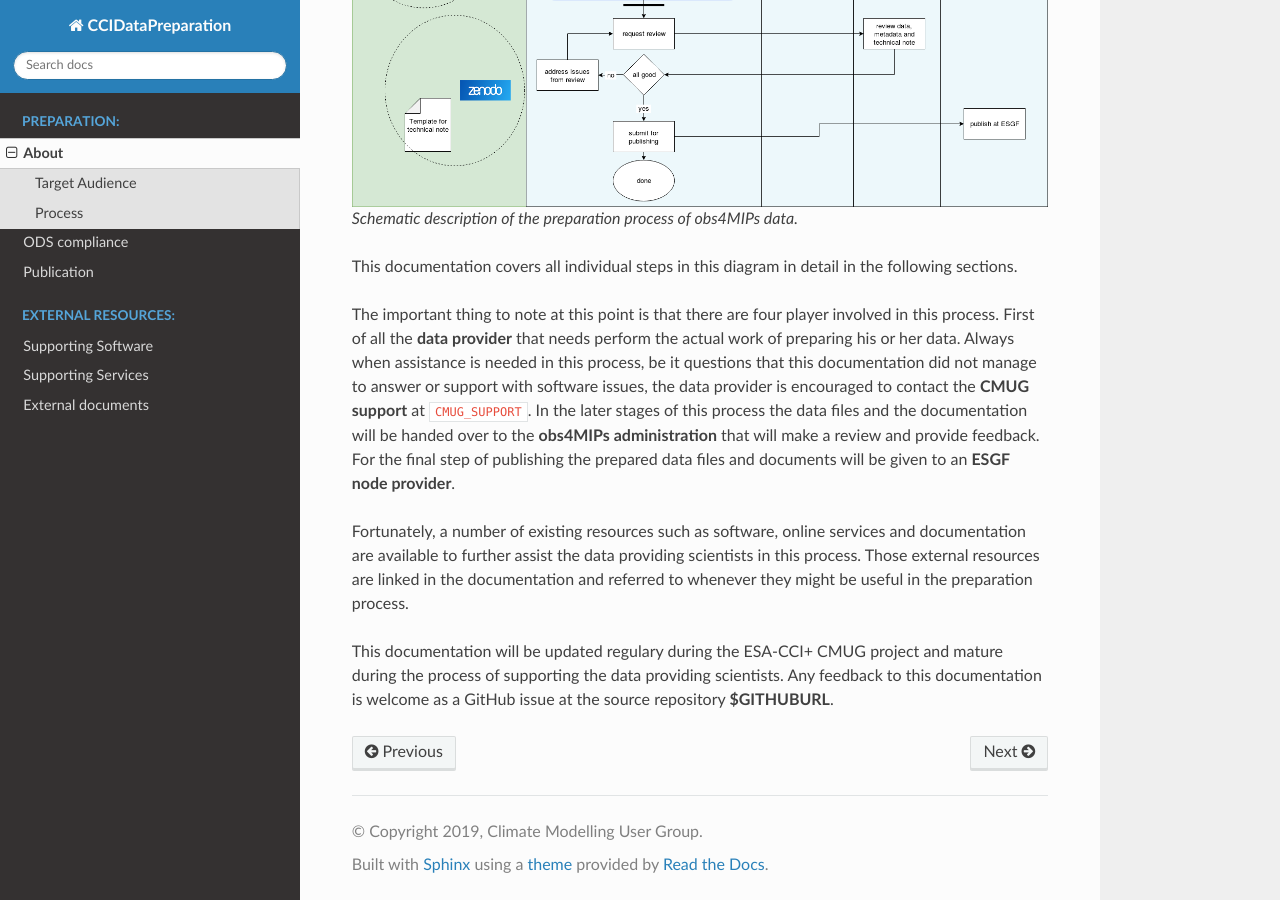
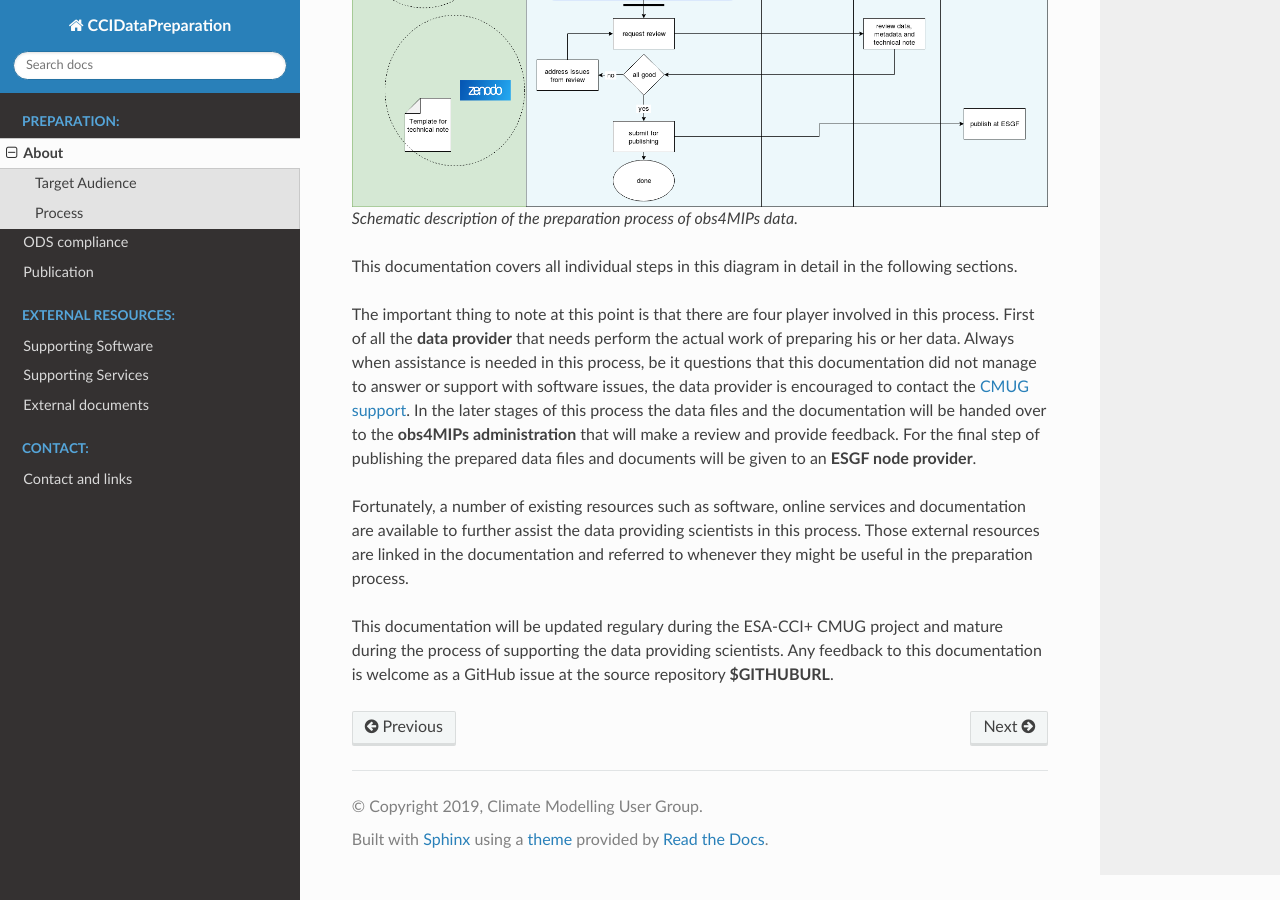
Before and after one commit to bjoernbroetz/ccidatapreparation, a Sphinx documentation site: the page built from docs/source/about.rst, in a window 1280 px wide and 900 px high, scrolled down 976 px. Built offline with Sphinx 7.4.7 and the Read the Docs theme 2.0.0, drawn with Linux system fonts in a browser that asks for light colours; cross-references to code outside the pages are shown as plain code.

Commit message:
Add contact information.

```diff
--- a/docs/source/about.rst
+++ b/docs/source/about.rst
@@ -22,7 +22,7 @@ In the following diagram the overall process of data preparation is described.
 
 This documentation covers all individual steps in this diagram in detail in the following sections.
 
-The important thing to note at this point is that there are four player involved in this process. First of all the **data provider** that needs perform the actual work of preparing his or her data. Always when assistance is needed in this process, be it questions that this documentation did not manage to answer or support with software issues, the data provider is encouraged to contact the **CMUG support** at :xref:`CMUG_SUPPORT`. In the later stages of this process the data files and the documentation will be handed over to the **obs4MIPs administration** that will make a review and provide feedback. For the final step of publishing the prepared data files and documents will be given to an **ESGF node provider**.
+The important thing to note at this point is that there are four player involved in this process. First of all the **data provider** that needs perform the actual work of preparing his or her data. Always when assistance is needed in this process, be it questions that this documentation did not manage to answer or support with software issues, the data provider is encouraged to contact the :ref:`CMUG support<general_contact>`. In the later stages of this process the data files and the documentation will be handed over to the **obs4MIPs administration** that will make a review and provide feedback. For the final step of publishing the prepared data files and documents will be given to an **ESGF node provider**.
 
 Fortunately, a number of existing resources such as software, online services and documentation are available to further assist the data providing scientists in this process. Those external resources are linked in the documentation and referred to whenever they might be useful in the preparation process.
 
--- a/docs/source/index.rst
+++ b/docs/source/index.rst
@@ -17,6 +17,12 @@
    resources/services.rst
    resources/external_docs.rst
 
+.. toctree::
+   :maxdepth: 3
+   :caption: Contact:
+
+   contact
+
 Indices and tables
 ==================
 
```
Also changed, not shown: docs/source/contact.rst (added, +9 -0 lines).
